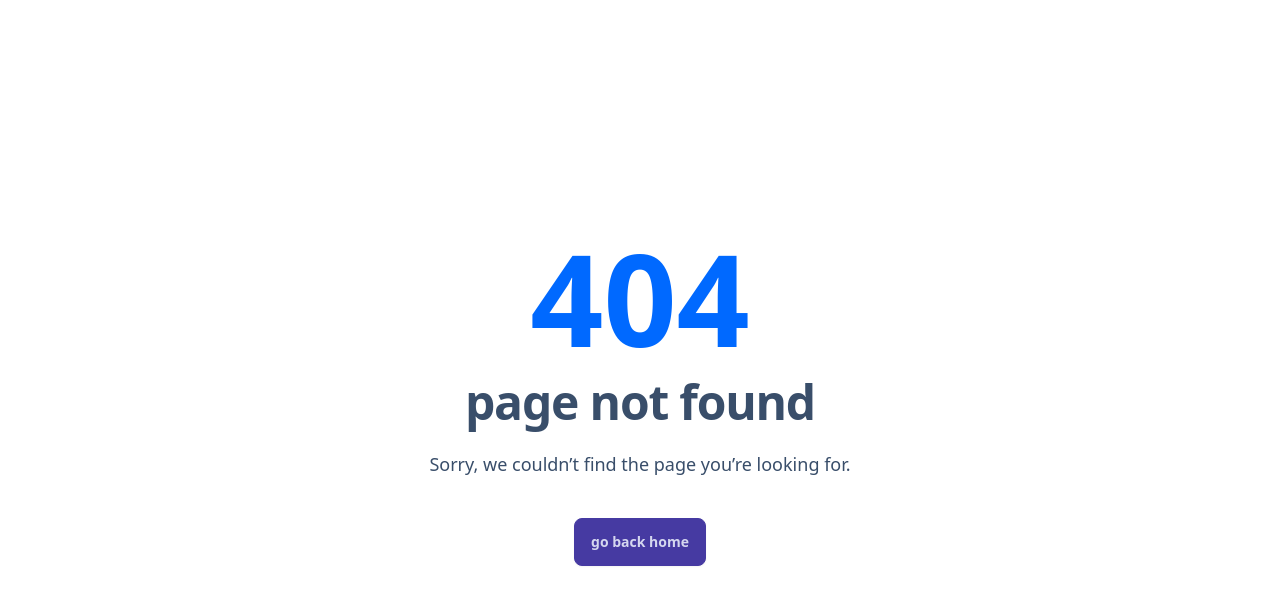
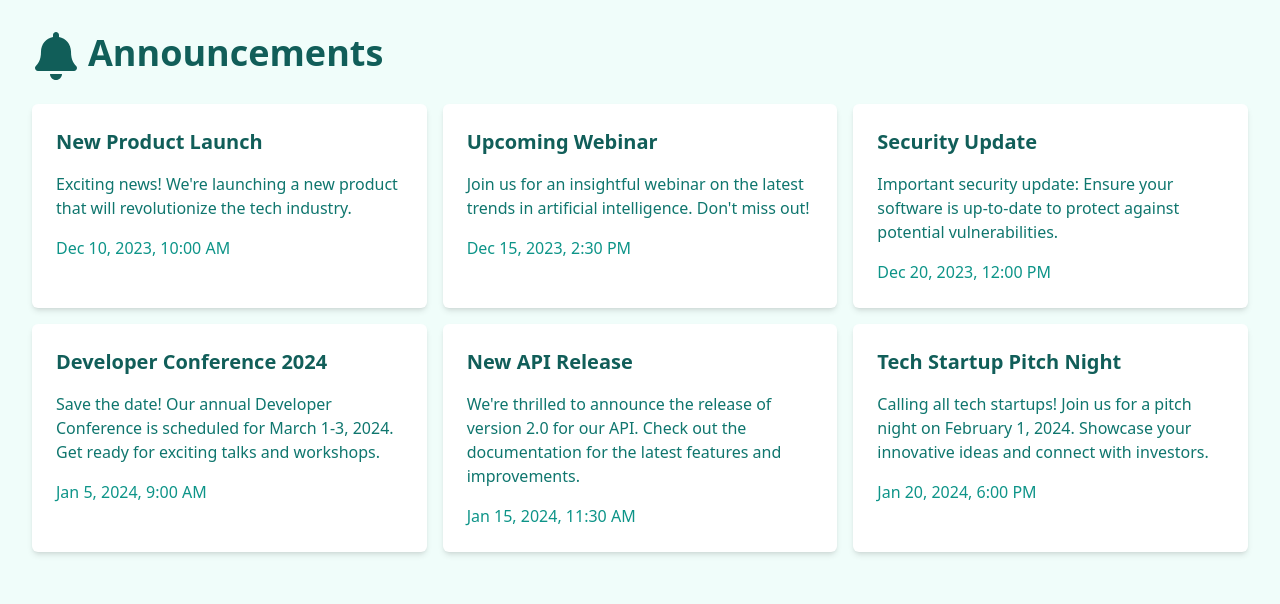
Before and after one commit to Anjali19991/Medicare_project, a React (Vite) app in the folder client/: page /display-announcements in a window 1280 px wide. Before the commit this address had no page. Shown: the top 604 px of the page. Built offline with nearby package versions, Linux system fonts and the light colour scheme; data requests are answered from the project's data file.

Commit message:
Update Announcement page

```diff
--- a/client/data/db.json
+++ b/client/data/db.json
@@ -42,14 +42,51 @@
     }
   ],
   "doctors": [],
-  "announcements": [],
+  "announcements": [
+    {
+      "id": 1,
+      "title": "New Product Launch",
+      "content": "Exciting news! We're launching a new product that will revolutionize the tech industry.",
+      "timestamp": "2023-12-10T10:00:00Z"
+    },
+    {
+      "id": 2,
+      "title": "Upcoming Webinar",
+      "content": "Join us for an insightful webinar on the latest trends in artificial intelligence. Don't miss out!",
+      "timestamp": "2023-12-15T14:30:00Z"
+    },
+    {
+      "id": 3,
+      "title": "Security Update",
+      "content": "Important security update: Ensure your software is up-to-date to protect against potential vulnerabilities.",
+      "timestamp": "2023-12-20T12:00:00Z"
+    },
+    {
+      "id": 4,
+      "title": "Developer Conference 2024",
+      "content": "Save the date! Our annual Developer Conference is scheduled for March 1-3, 2024. Get ready for exciting talks and workshops.",
+      "timestamp": "2024-01-05T09:00:00Z"
+    },
+    {
+      "id": 5,
+      "title": "New API Release",
+      "content": "We're thrilled to announce the release of version 2.0 for our API. Check out the documentation for the latest features and improvements.",
+      "timestamp": "2024-01-15T11:30:00Z"
+    },
+    {
+      "id": 6,
+      "title": "Tech Startup Pitch Night",
+      "content": "Calling all tech startups! Join us for a pitch night on February 1, 2024. Showcase your innovative ideas and connect with investors.",
+      "timestamp": "2024-01-20T18:00:00Z"
+    }
+  ],
   "users": [
     {
       "id": 1,
       "username": "john_smith",
       "age": 30,
       "isDoctor": true,
-      "isActive": false
+      "isActive": true
     },
     {
       "id": 2,
@@ -91,7 +128,7 @@
       "username": "emma_black",
       "age": 27,
       "isDoctor": true,
-      "isActive": true
+      "isActive": false
     },
     {
       "id": 8,
--- a/client/src/App.jsx
+++ b/client/src/App.jsx
@@ -40,7 +40,7 @@ export default function App() {
   return (
     <>
       <QueryClientProvider client={queryClient}>
-        <ReactQueryDevtools initialIsOpen={false} />
+        {/* <ReactQueryDevtools initialIsOpen={false} /> */}
         <Routes>
           {/* <Route path="hospital-registration" element={<HospitalForm />} />
           <Route path="admin-verification" element={<AdminVerification />} />
--- a/client/src/components/AdminControls/AdminAnnouncements.jsx
+++ b/client/src/components/AdminControls/AdminAnnouncements.jsx
@@ -1,14 +1,11 @@
 import React, { useState } from 'react';
 import { IoMdSend } from 'react-icons/io';
-import { FaBell } from 'react-icons/fa'; // Example icon, replace with your preferred icon
+import { FaBell } from 'react-icons/fa';
 import NavBarComponent from './NavBarComponent';
-
-
 
 const AdminAnnouncements = () => {
     const [announcementTitle, setAnnouncementTitle] = useState('');
     const [announcementContent, setAnnouncementContent] = useState('');
-    const [announcementsList, setAnnouncementsList] = useState([]);
 
     const handleTitleChange = (e) => {
         setAnnouncementTitle(e.target.value);
@@ -18,22 +15,36 @@ const AdminAnnouncements = () => {
         setAnnouncementContent(e.target.value);
     };
 
-    const handleFormSubmit = (e) => {
+    const handleFormSubmit = async (e) => {
         e.preventDefault();
 
         if (announcementTitle.trim() !== '' && announcementContent.trim() !== '') {
-            // Add the announcement to the list with timestamp
             const newAnnouncement = {
                 title: announcementTitle,
                 content: announcementContent,
                 timestamp: new Date().toLocaleString(),
             };
 
-            setAnnouncementsList([...announcementsList, newAnnouncement]);
+            try {
+                const response = await fetch('http://localhost:3001/announcements', {
+                    method: 'POST',
+                    headers: {
+                        'Content-Type': 'application/json',
+                    },
+                    body: JSON.stringify(newAnnouncement),
+                });
 
-            // Clear the input fields
-            setAnnouncementTitle('');
-            setAnnouncementContent('');
+                if (response.ok) {
+                    console.log('Announcement posted successfully');
+                    // Clear the input fields
+                    setAnnouncementTitle('');
+                    setAnnouncementContent('');
+                } else {
+                    console.error('Failed to post announcement:', response.statusText);
+                }
+            } catch (error) {
+                console.error('Error posting announcement:', error);
+            }
         }
     };
 
@@ -51,7 +62,7 @@ const AdminAnnouncements = () => {
                 <div className="max-w-md bg-white p-6 rounded-lg shadow-xl ml-48 -mt-64 h-96">
                     <h1 className="text-3xl font-bold mb-4 text-teal-800">
                         <FaBell className="text-4xl inline-block mr-2" />
-                        Admin Announcements
+                        Post Announcement
                     </h1>
 
                     <form onSubmit={handleFormSubmit} className="space-y-4">
@@ -80,29 +91,8 @@ const AdminAnnouncements = () => {
                         </button>
                     </form>
                 </div>
-
-               {/* Announcement List */}
-{announcementsList.length > 0 && (
-    <div className="max-w-md bg-white p-6 rounded-lg shadow-xl ml-40 -mt-80 overflow-hidden">
-        <div className="mt-8 max-h-80 overflow-y-auto">
-            <h2 className="text-xl font-bold mb-2 text-teal-800">Announcements:</h2>
-            <ul>
-                {announcementsList.map((announcement, index) => (
-                    <li key={index} className="mb-2 p-2 bg-gray-100 rounded">
-                        <strong className="text-teal-600">{announcement.title} ({announcement.timestamp}):</strong>
-                        <div className="whitespace-pre-wrap break-words">{announcement.content}</div>
-                    </li>
-                ))}
-            </ul>
-        </div>
-    </div>
-)}
-
-
-
             </div>
         </>
-
     );
 };
 
--- a/client/src/components/AdminControls/NavBarComponent.jsx
+++ b/client/src/components/AdminControls/NavBarComponent.jsx
@@ -18,6 +18,7 @@ const NavBarComponent = () => {
                     <li>
                         <a href="/admin-announcements" className="hover:underline">Post Announcements</a>
                     </li>
+
                 </ul>
             </div>
         </nav>
--- a/client/src/components/Users/Users.jsx
+++ b/client/src/components/AdminControls/Users.jsx
@@ -1,6 +1,7 @@
 import React, { useState, useEffect } from 'react';
 import { FaBan, FaCheck } from 'react-icons/fa';
 import { IoMdPerson } from 'react-icons/io';
+import NavBarComponent from './NavBarComponent';
 
 
 const fetchUsers = async () => {
@@ -114,6 +115,8 @@ const Users = () => {
     };
 
     return (
+        <>
+        <NavBarComponent/>
         <div className="container mx-auto mt-8 p-8">
             <h1 className="text-4xl lg:text-5xl font-bold mb-6 text-teal-600">User Details</h1>
 
@@ -149,7 +152,6 @@ const Users = () => {
                 </div>
             </div>
 
-
             <table className="min-w-full bg-white border border-teal-500 shadow-md rounded-md">
                 <thead>
                     <tr>
@@ -168,6 +170,7 @@ const Users = () => {
                 </tbody>
             </table>
         </div>
+        </>
     );
 };
 
--- /dev/null
+++ b/client/src/components/AnnouncementsDisplay/AnnouncementsDisplay.jsx
@@ -0,0 +1,51 @@
+import React, { useState, useEffect } from 'react';
+import { FaBell } from 'react-icons/fa';
+
+const AnnouncementsDisplay = () => {
+    const [announcements, setAnnouncements] = useState([]);
+
+    useEffect(() => {
+        const fetchAnnouncements = async () => {
+            try {
+                const response = await fetch('http://localhost:3001/announcements');
+                const data = await response.json();
+                setAnnouncements(data);
+            } catch (error) {
+                console.error('Error fetching announcements:', error);
+            }
+        };
+
+        fetchAnnouncements();
+    }, []);
+
+    const formatTimestamp = (timestamp) => {
+        const options = { year: 'numeric', month: 'short', day: 'numeric', hour: 'numeric', minute: 'numeric' };
+        const formattedDate = new Date(timestamp).toLocaleDateString(undefined, options);
+        return formattedDate;
+    };
+
+    return (
+        <div className="min-h-screen bg-teal-50 p-8">
+            <h1 className="text-4xl font-bold mb-6 text-teal-800">
+                <FaBell className="text-5xl inline-block mr-2" />
+                Announcements
+            </h1>
+
+            {announcements.length === 0 ? (
+                <p className="text-teal-700">No announcements available.</p>
+            ) : (
+                <div className="grid grid-cols-1 sm:grid-cols-2 md:grid-cols-3 gap-4">
+                    {announcements.map((announcement) => (
+                        <div key={announcement.id} className="bg-white rounded-md shadow-md p-6">
+                            <h2 className="text-xl font-bold mb-4 text-teal-800">{announcement.title}</h2>
+                            <p className="text-teal-700 mb-4">{announcement.content}</p>
+                            <p className="text-teal-600">{formatTimestamp(announcement.timestamp)}</p>
+                        </div>
+                    ))}
+                </div>
+            )}
+        </div>
+    );
+};
+
+export default AnnouncementsDisplay;
--- a/client/src/main.jsx
+++ b/client/src/main.jsx
@@ -18,7 +18,8 @@ import { Error, HomeLayout, Landing, Login, Register } from "./pages";
 import AdminDashBoard from "./components/AdminControls/AdminDashBoard";
 import AdminAnnouncements from "./components/AdminControls/AdminAnnouncements";
 import { ErrorElement } from "./components";
-import Users from "./components/Users/Users.jsx";
+import Users from "./components/AdminControls/Users.jsx";
+import AnnouncementsDisplay from "./components/AnnouncementsDisplay/AnnouncementsDisplay";
 
 
 // actions
@@ -85,6 +86,12 @@ const router = createBrowserRouter([
     errorElement: <Error />,
     action: registerAction,
   },
+  {
+    path: "/display-announcements",
+    element: <AnnouncementsDisplay />,
+    errorElement: <Error />,
+  },
+
 ]);
 
 ReactDOM.createRoot(document.getElementById("root")).render(
```
